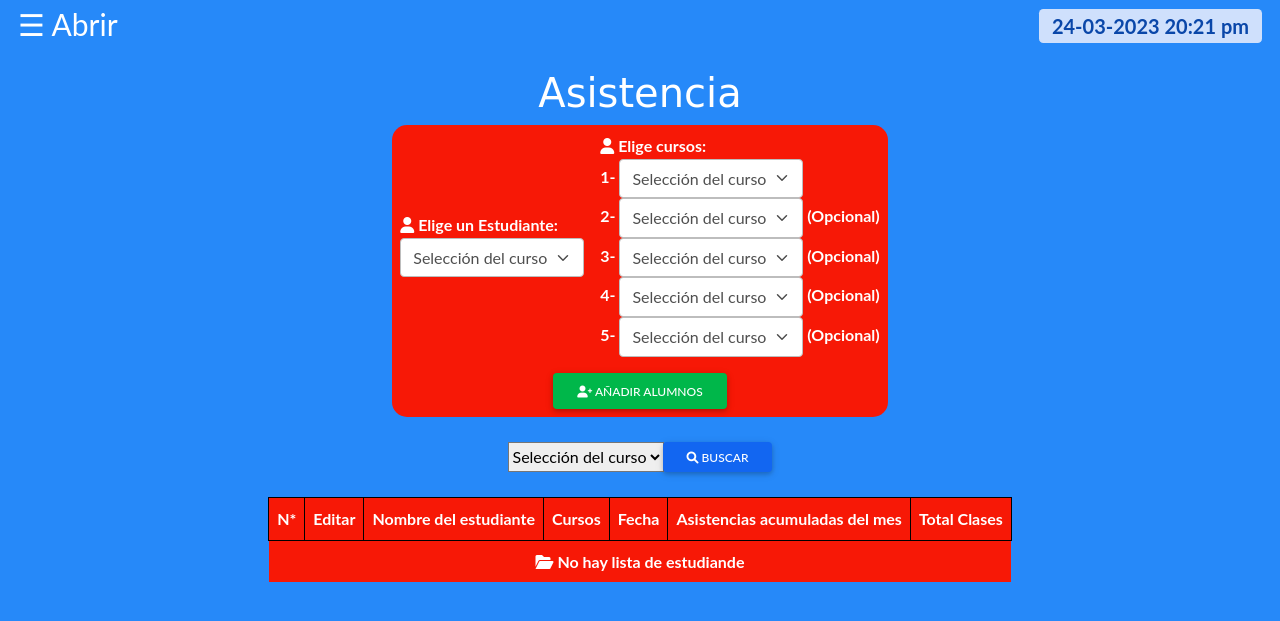
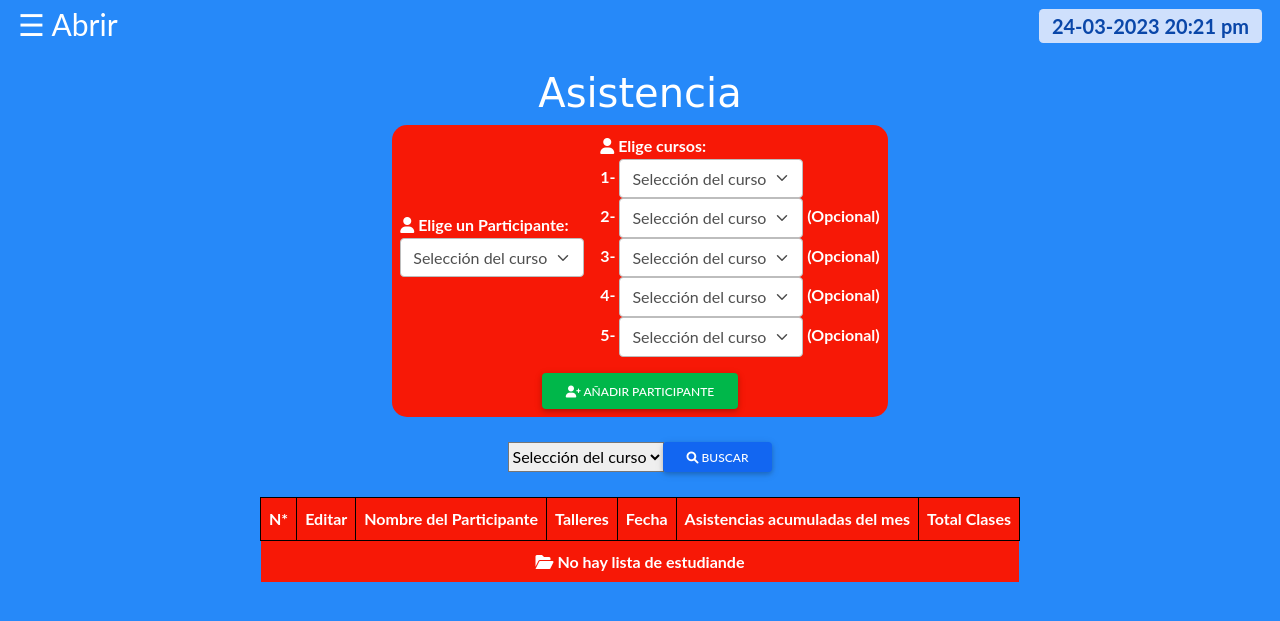
Before and after one commit to Nelson29101998/barlovento, a PHP site: page /pagina/menusAdm/asistenciaAdm/asistencia.php in a window 1280 px wide. Shown: the top 621 px of the page. Run offline with PHP 8.4, Linux system fonts and the light colour scheme; the visitor is signed in with stand-in values (Sample User, id 1); data that the repository does not hold is empty; some libraries are stand-ins or nearby versions.

Commit message:
Add files via upload

```diff
--- a/pagina/menusAdm/asistenciaAdm/asistencia.php
+++ b/pagina/menusAdm/asistenciaAdm/asistencia.php
@@ -55,7 +55,7 @@ if (!isset($_SESSION["usuario"]) && !isset($_SESSION["rut"])) {
                         <tr>
                             <th>
                                 <label for="cadaEstudiante" class="text-white">
-                                    <i class="fas fa-user"></i> Elige un Estudiante:
+                                    <i class="fas fa-user"></i> Elige un Participante:
                                 </label>
                                 <select name="cadaEstudiante" id="cadaEstudiante" class="form-select">
                                     <?php
@@ -117,7 +117,7 @@ if (!isset($_SESSION["usuario"]) && !isset($_SESSION["rut"])) {
                         <tr>
                             <th colspan="2" class="text-center">
                                 <button type="submit" class="btn btn-success">
-                                    <i class="fas fa-user-plus"></i> Añadir alumnos
+                                    <i class="fas fa-user-plus"></i> Añadir Participante
                                 </button>
                             </th>
                         </tr>
@@ -165,8 +165,8 @@ if (!isset($_SESSION["usuario"]) && !isset($_SESSION["rut"])) {
                         <tr style="background-color: #F71806;">
                             <th style="border: 1px solid black;">N*</th>
                             <th style="border: 1px solid black;">Editar</th>
-                            <th style="border: 1px solid black;">Nombre del estudiante</th>
-                            <th style="border: 1px solid black;">Cursos</th>
+                            <th style="border: 1px solid black;">Nombre del Participante</th>
+                            <th style="border: 1px solid black;">Talleres</th>
                             <th style="border: 1px solid black;">Fecha</th>
                             <th style="border: 1px solid black;">Asistencias acumuladas del mes</th>
                             <th style="border: 1px solid black;">Total Clases</th>
```
